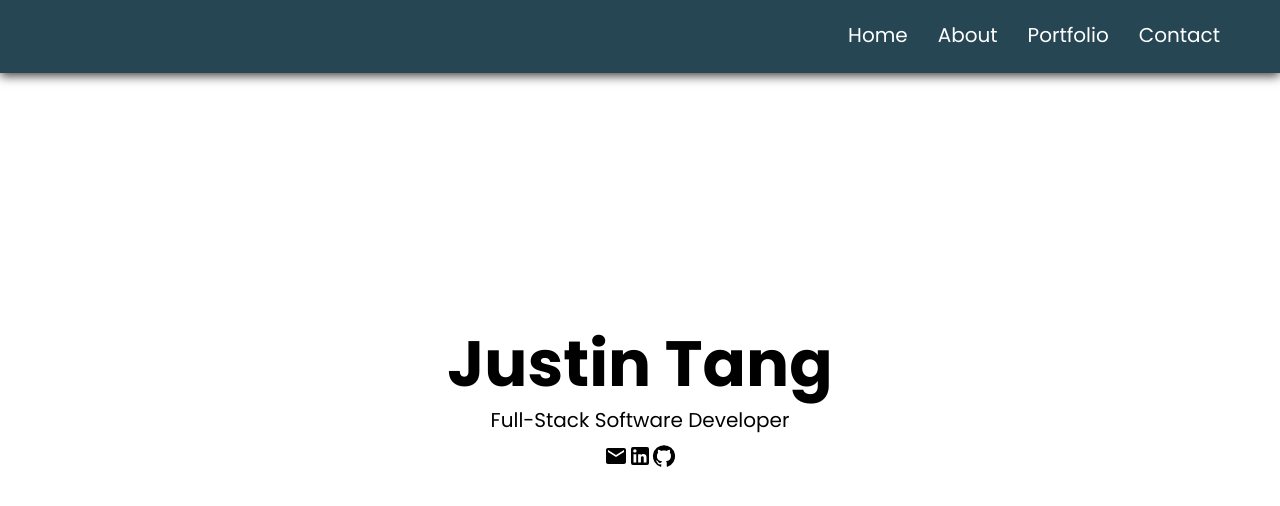
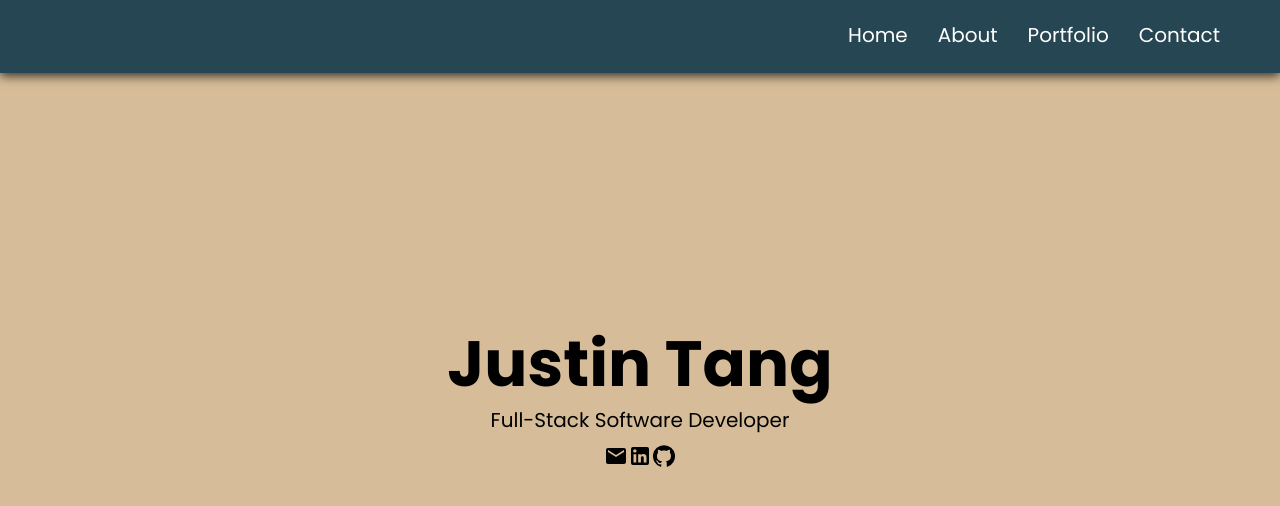
Before and after one commit to justintang510/justintang510.github.io, a React (Create React App) app: page / in a window 1280 px wide. Shown: the part 77-583 px from the top of the page. Built offline with nearby package versions, Linux system fonts and the light colour scheme.

Commit message:
added background color

```diff
--- a/src/components/styled/global.css.js
+++ b/src/components/styled/global.css.js
@@ -11,8 +11,7 @@ export default createGlobalStyle`
     margin: 0;
     font-size: 20px;
     line-height: 1.35;
-    background-color: '#292A30';
-    color: '#f5f5f5';
+    background-color: #D6BC98;
     overflow-x: hidden;
     font-family: 'Poppins';
   }
@@ -40,6 +39,7 @@ export default createGlobalStyle`
     width: 33%;
     justify-content: space-between;
     box-shadow: 0 10px 15px rgba(0,0,0,.75);
+    background-color: white;
   }
 
   .project:hover {
```
Also changed, not shown: 1 other file (tests, documents, lock files or other folders).
